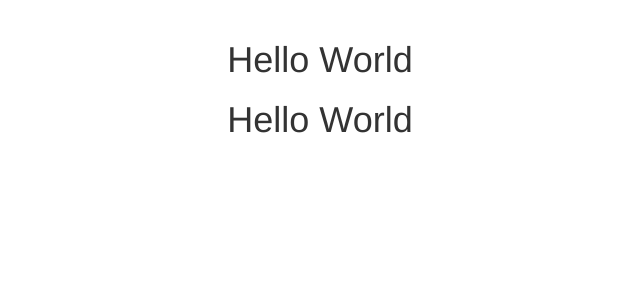
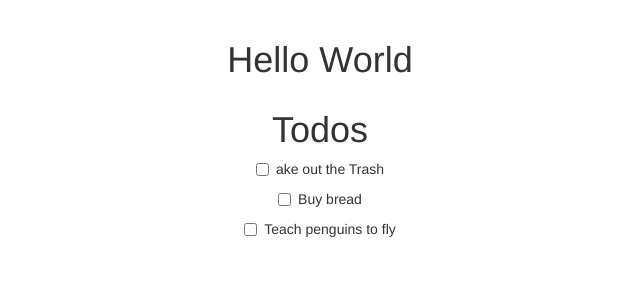
Before and after one commit to Tally2014/21-React-Projects, a React (Vite) app in the folder react-to-do-app/: page / in a window 1280 px wide. Shown: the top 300 px of the page, without its empty margins (320-960 px from the left). Built offline with nearby package versions, Linux system fonts and the light colour scheme.

Commit message:
Add some JSX in App.jsx

```diff
--- a/react-to-do-app/src/App.jsx
+++ b/react-to-do-app/src/App.jsx
@@ -9,7 +9,30 @@
   return (
     <>
       <h1>Hello World</h1>
-      <h1 className="text-center">Hello World</h1>
+      <div className='container'>
+          <div>
+            <div className='todolist'>
+              <h1>Todos</h1>
+              <ul className='list-unstyled'>
+                <li className='ui-state-default'>
+                  <div className='checkbox'>
+                    <label><input type="checkbox" value=""/>ake out the Trash</label>
+                  </div>
+                </li>
+                <li className="ui-state-default">
+                  <div className="checkbox">
+                    <label><input type="checkbox" value=""/>Buy bread</label>
+                  </div>
+                </li>
+                <li className="ui-state-default">
+                  <div className="checkbox">
+                      <label><input type="checkbox" value=""/>Teach penguins to fly</label>
+                  </div>
+                </li>
+              </ul>
+            </div>
+          </div>
+      </div>
     </>
   )
 }
```
